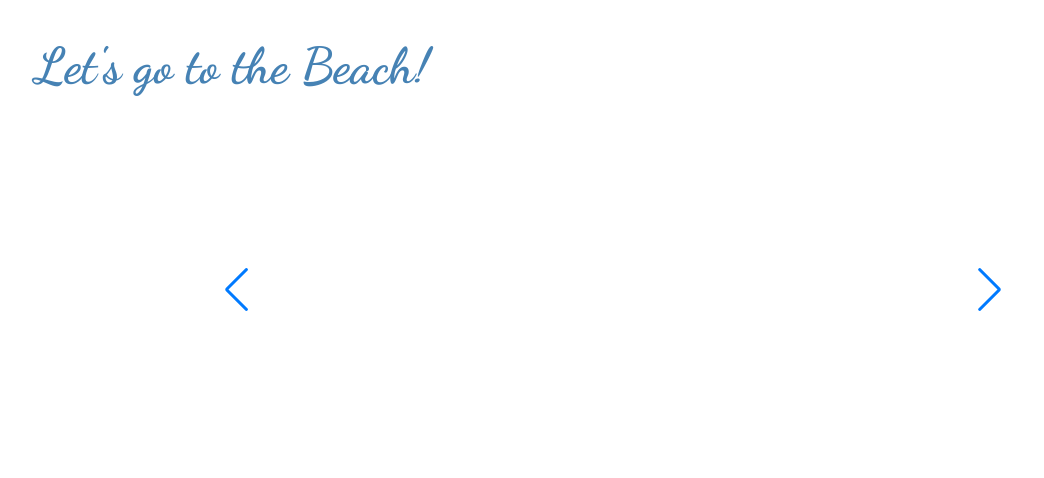
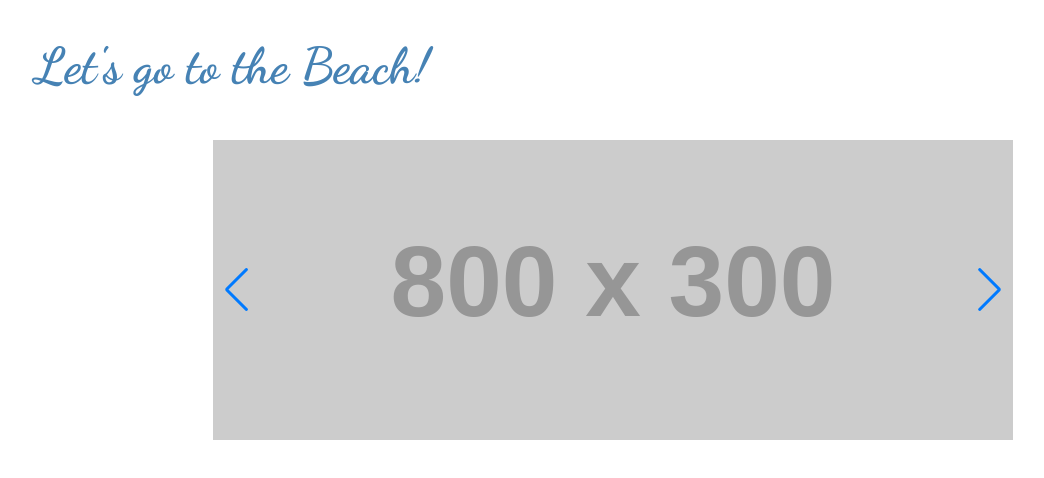
Before and after one commit to MisuzuTomari/beach, a plain HTML site: page index.html in a window 1280 px wide. Shown: the whole page, without its empty margins (27-1071 px from the left). Drawn offline with nearby package versions, Linux system fonts and the light colour scheme; placeholder pictures from the web are drawn by us.

Commit message:
画像入れてみました

```diff
--- a/assets/css/style.css
+++ b/assets/css/style.css
@@ -40,7 +40,6 @@ header {
     margin-right: 0;
   }
 
-
   .swiper-container {
     margin: 30px;
     width: 800px;
--- a/index.html
+++ b/index.html
@@ -26,9 +26,9 @@
     <!-- Additional required wrapper -->
     <div class="swiper-wrapper">
       <!-- Slides -->
-      <div class="swiper-slide"></div>
-      <div class="swiper-slide">Slide 2</div>
-      <div class="swiper-slide">Slide 3</div>
+      <div class="swiper-slide"><img src="https://placehold.jp/800x300.png" alt=""></div>
+      <div class="swiper-slide"><img src="https://placehold.jp/800x300.png" alt=""> Slide 2</div>
+      <div class="swiper-slide"><img src="https://placehold.jp/800x300.png" alt=""> Slide 3</div>
       ...
     </div>
     <!-- If we need pagination -->
```
